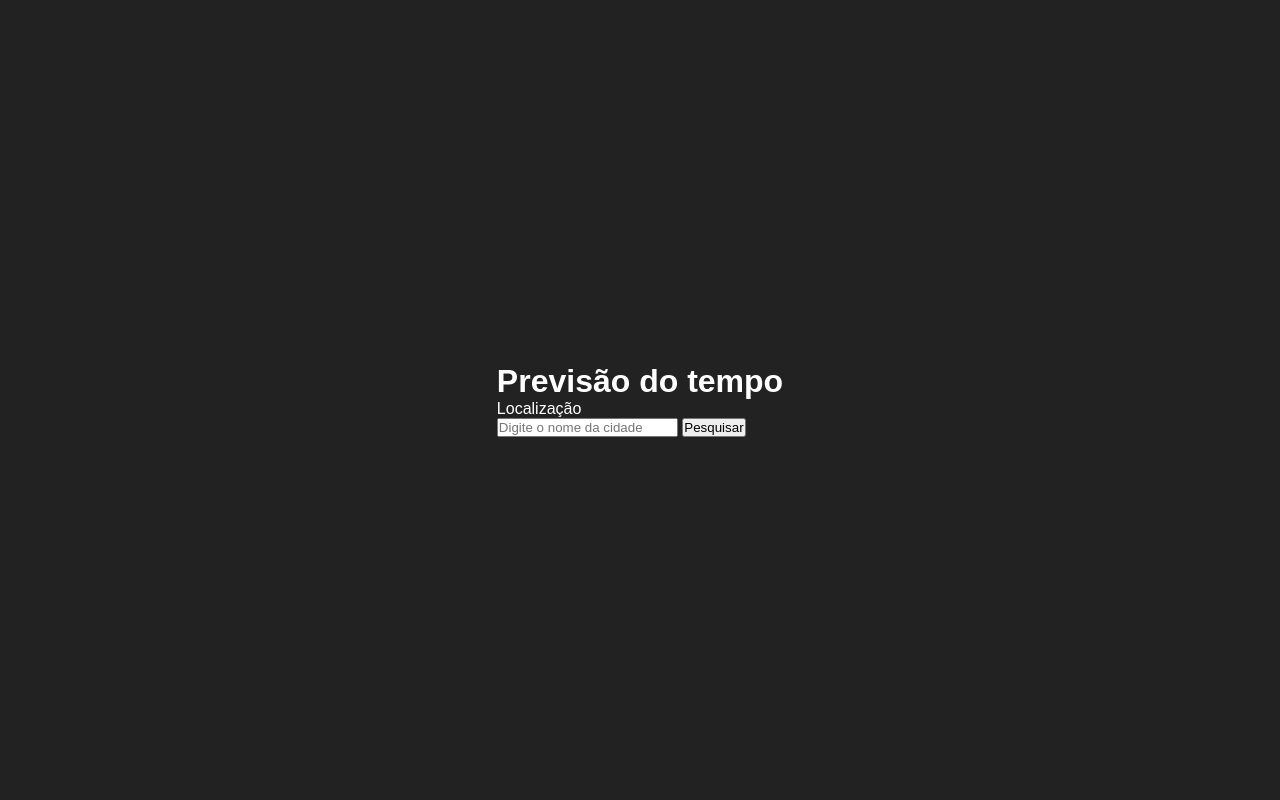
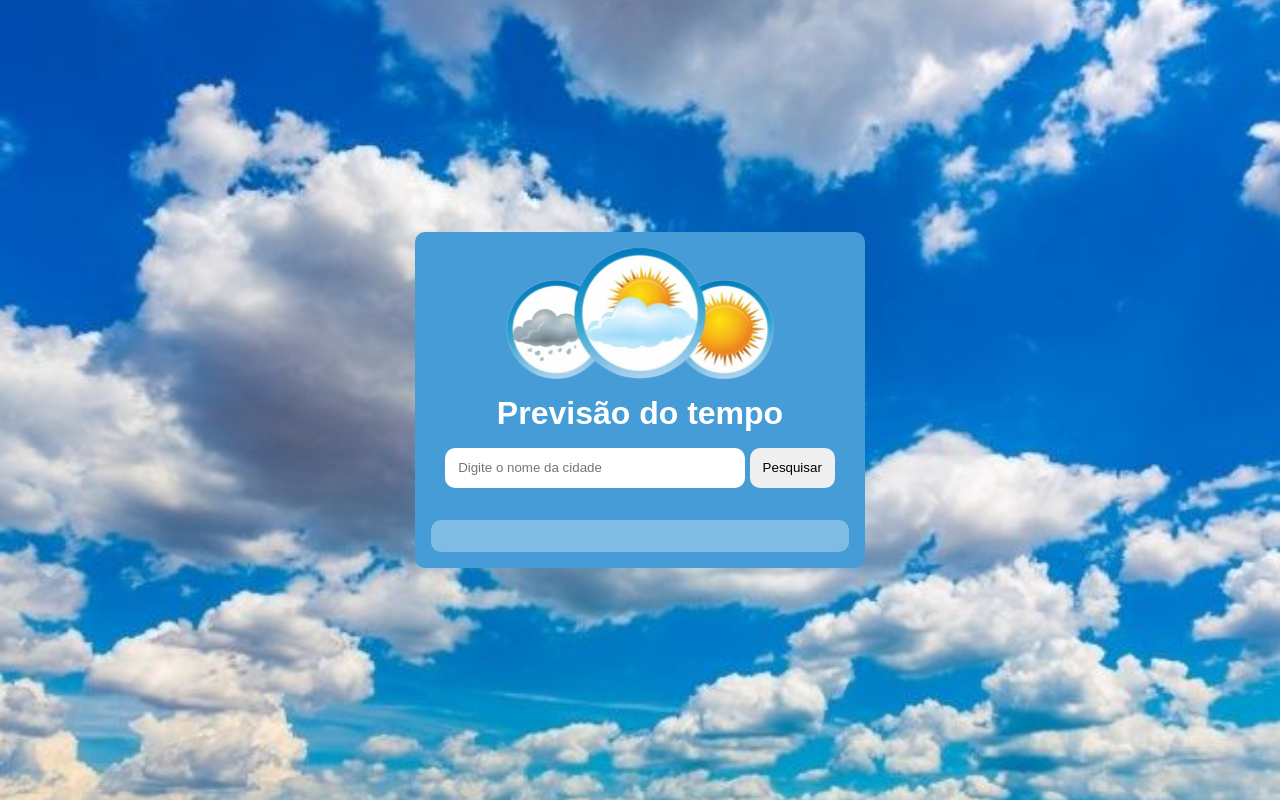
Before and after one commit to gabriellyheber22/Previs-o_Do_Tempo, a website: page index.html in a window 1280 px wide. Drawn offline with Linux system fonts and the light colour scheme.

Commit message:
Atualização

```diff
--- a/index.html
+++ b/index.html
@@ -8,13 +8,18 @@
 </head>
 <body>
     <main>
-        <h1>Previsão do tempo</h1>
+
         <section id="form">
+            <img src="./assets/imagens/tempo.png" alt="">
+            <h1>Previsão do tempo</h1>
+
             <form >
-                <label for="city">Localização</label><br>
+
                 <input type="text" id="city" placeholder="Digite o nome da cidade">
                 <button>Pesquisar</button>
+
             </form>
+
         </section>
         <section id = "section-tempo">
 
--- a/style/style.css
+++ b/style/style.css
@@ -4,7 +4,10 @@
     box-sizing: border-box;
 }
 body{
-    background-color: #222222;
+    background-image: url(../assets/imagens/ceu.jpg);
+    background-repeat: no-repeat;
+    background-size:cover;
+    background-position: center;
     color: white;
     height: 100vh;
     display: flex;
@@ -14,5 +17,51 @@ body{
 
 }
 main{
-    padding: 2rem;
+    width: 450px;
+    min-height: 150px;
+    height: auto;
+    background-color: rgb(69, 156, 214);
+    border-radius: 10px;
+    padding: 1rem;
+   gap: 2rem;
+
+    display: flex;
+    flex-direction: column;
+
 }
+section#form{
+    gap: 1rem;
+    display: flex;
+    flex-direction: column;
+    justify-content: center;
+    align-items: center;
+}
+section#form h1{
+    font-size: 2rem;
+}
+section#form input{
+    padding: 0.8rem;
+    width: 300px;
+    border-radius: 10px;
+    border: none;
+
+
+}
+section#form button{
+    padding: .8rem;
+    border-radius: 10px;
+    border: none;
+}
+section#form img{
+    width: 270px;
+    height: auto;
+
+}
+section#section-tempo{
+    display: flex;
+    justify-content: space-around;
+    background-color: rgba(255, 255, 255, 0.315);
+    border-radius: 10px;
+    padding: 1rem;
+    align-items: center;
+}
```
Also changed, not shown: assets/imagens/ceu.jpg (added), assets/imagens/tempo.png (added), ts/index.ts (line endings or trailing spaces).
